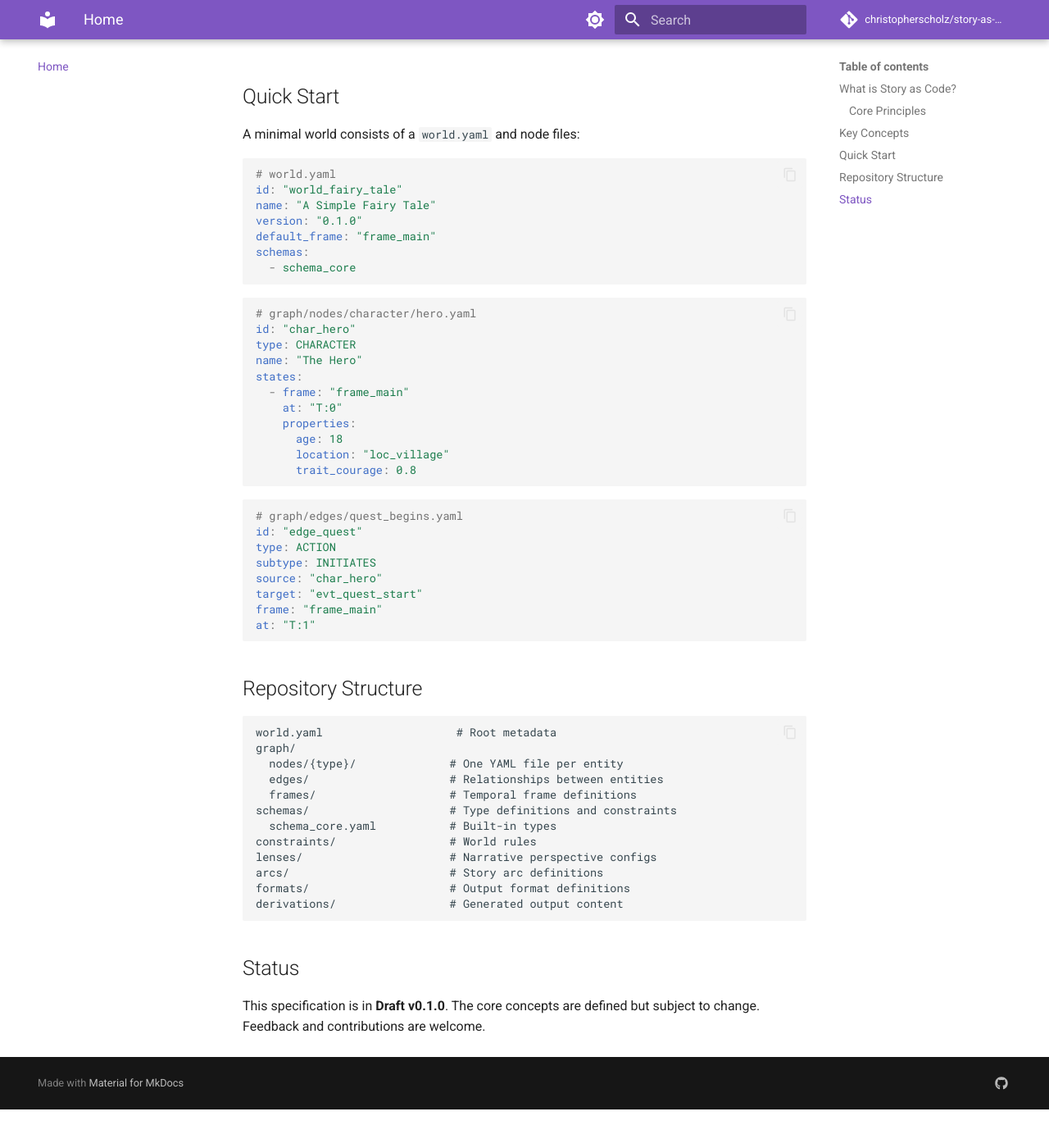
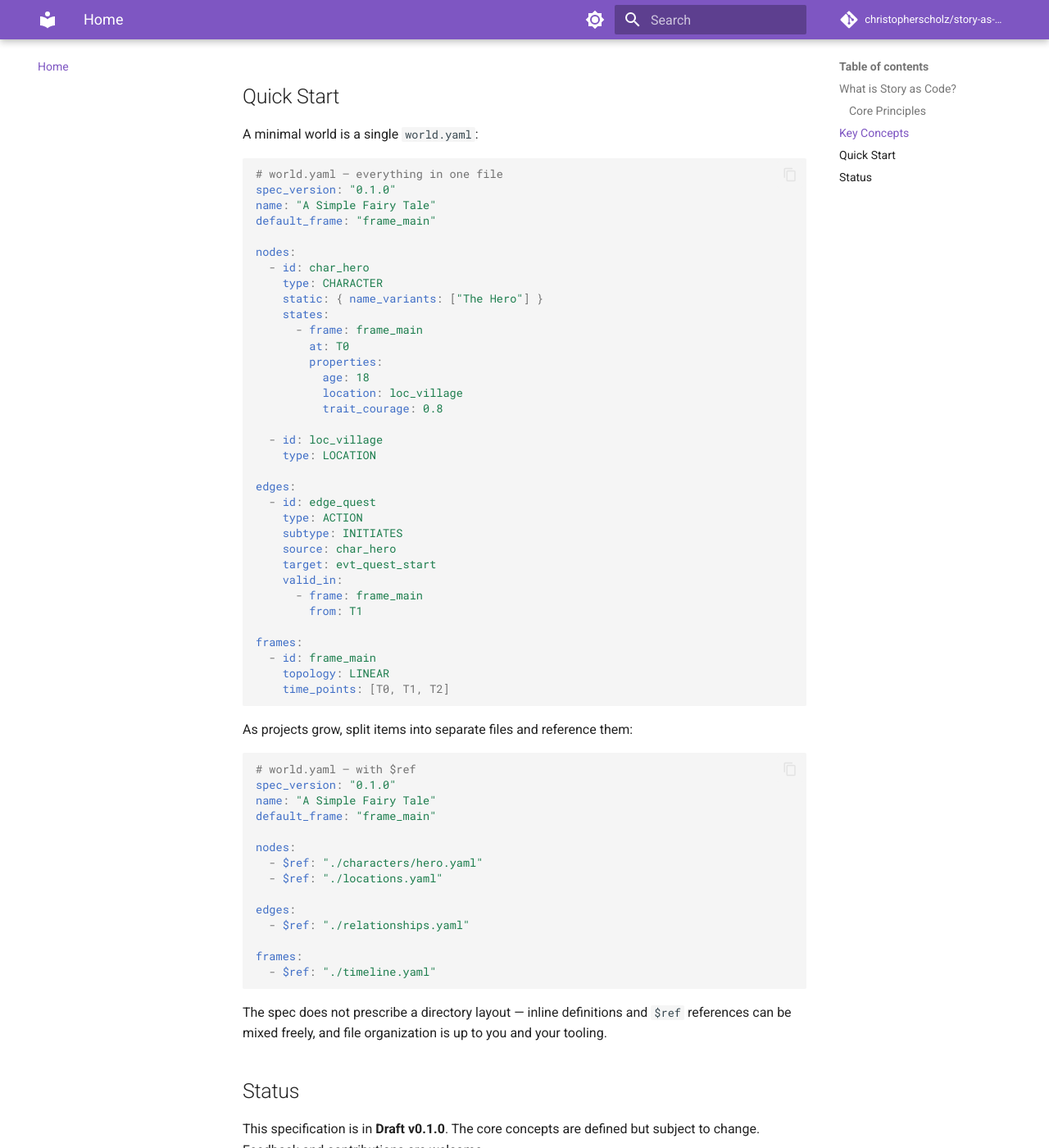
Before and after one commit to christopherscholz/story-as-code-spec, an MkDocs documentation site: the page built from docs/index.md, in a window 1280 px wide and 1400 px high, scrolled down 1155 px. Shown: the whole window at 82% size. Built offline with MkDocs 1.6.1 and Material for MkDocs 9.7.7, drawn with Linux system fonts in a browser that asks for light colours; comment, search, counter and statistics services are not loaded; the version menu is left out; before the commit the page ends 2508 px from its top, so only the background shows below that.

Commit message:
feat: replace fixed directory layout with $ref-based composition model
world.yaml becomes the composable root document with collection properties
(nodes, edges, frames, arcs, lenses, formats, constraints, schemas, variants).
All other schemas are now item schemas that can be defined inline or referenced
via $ref — the spec no longer prescribes a file system layout.

Closes #16

Co-Authored-By: Claude Opus 4.6 (1M context) <noreply@anthropic.com>

````diff
--- a/README.md
+++ b/README.md
@@ -34,59 +34,65 @@ Think of it like a compiler: the world graph is your source, the output is your
 
 ## Quick Start
 
-A minimal world consists of a `world.yaml` and node files:
+A minimal world is a single `world.yaml`:
 
 ```yaml
-# world.yaml
-id: "world_fairy_tale"
+# world.yaml — everything in one file
+spec_version: "0.1.0"
 name: "A Simple Fairy Tale"
-version: "0.1.0"
 default_frame: "frame_main"
-schemas:
-  - schema_core
+
+nodes:
+  - id: char_hero
+    type: CHARACTER
+    static: { name_variants: ["The Hero"] }
+    states:
+      - frame: frame_main
+        at: T0
+        properties:
+          age: 18
+          location: loc_village
+          trait_courage: 0.8
+
+  - id: loc_village
+    type: LOCATION
+
+edges:
+  - id: edge_quest
+    type: ACTION
+    subtype: INITIATES
+    source: char_hero
+    target: evt_quest_start
+    valid_in:
+      - frame: frame_main
+        from: T1
+
+frames:
+  - id: frame_main
+    topology: LINEAR
+    time_points: [T0, T1, T2]
 ```
 
+As projects grow, split items into separate files and reference them:
+
 ```yaml
-# graph/nodes/character/hero.yaml
-id: "char_hero"
-type: CHARACTER
-name: "The Hero"
-states:
-  - frame: "frame_main"
-    at: "T:0"
-    properties:
-      age: 18
-      location: "loc_village"
-      trait_courage: 0.8
+# world.yaml — with $ref
+spec_version: "0.1.0"
+name: "A Simple Fairy Tale"
+default_frame: "frame_main"
+
+nodes:
+  - $ref: "./characters/hero.yaml"
+  - $ref: "./locations.yaml"
+
+edges:
+  - $ref: "./relationships.yaml"
+
+frames:
+  - $ref: "./timeline.yaml"
 ```
 
-```yaml
-# graph/edges/quest_begins.yaml
-id: "edge_quest"
-type: ACTION
-subtype: INITIATES
-source: "char_hero"
-target: "evt_quest_start"
-frame: "frame_main"
-at: "T:1"
-```
-
-## Repository Structure
-
-```
-world.yaml                    # Root metadata
-graph/
-  nodes/{type}/              # One YAML file per entity
-  edges/                     # Relationships between entities
-  frames/                    # Temporal frame definitions
-schemas/                     # Type definitions and constraints
-  schema_core.yaml           # Built-in types
-constraints/                 # World rules
-lenses/                      # Narrative perspective configs
-arcs/                        # Story arc definitions
-formats/                     # Output format definitions
-derivations/                 # Generated output content
-```
+The spec does not prescribe a directory layout — inline definitions and `$ref` references can be mixed freely, and file organization is up to you and your tooling.
 
 ## Status
 
````
Also changed, not shown: docs/schemas/index.md (+35 -12 lines), docs/schemas/world.md (+48 -1 lines), docs/scope.md (+5 -1 lines), 11 other files.
